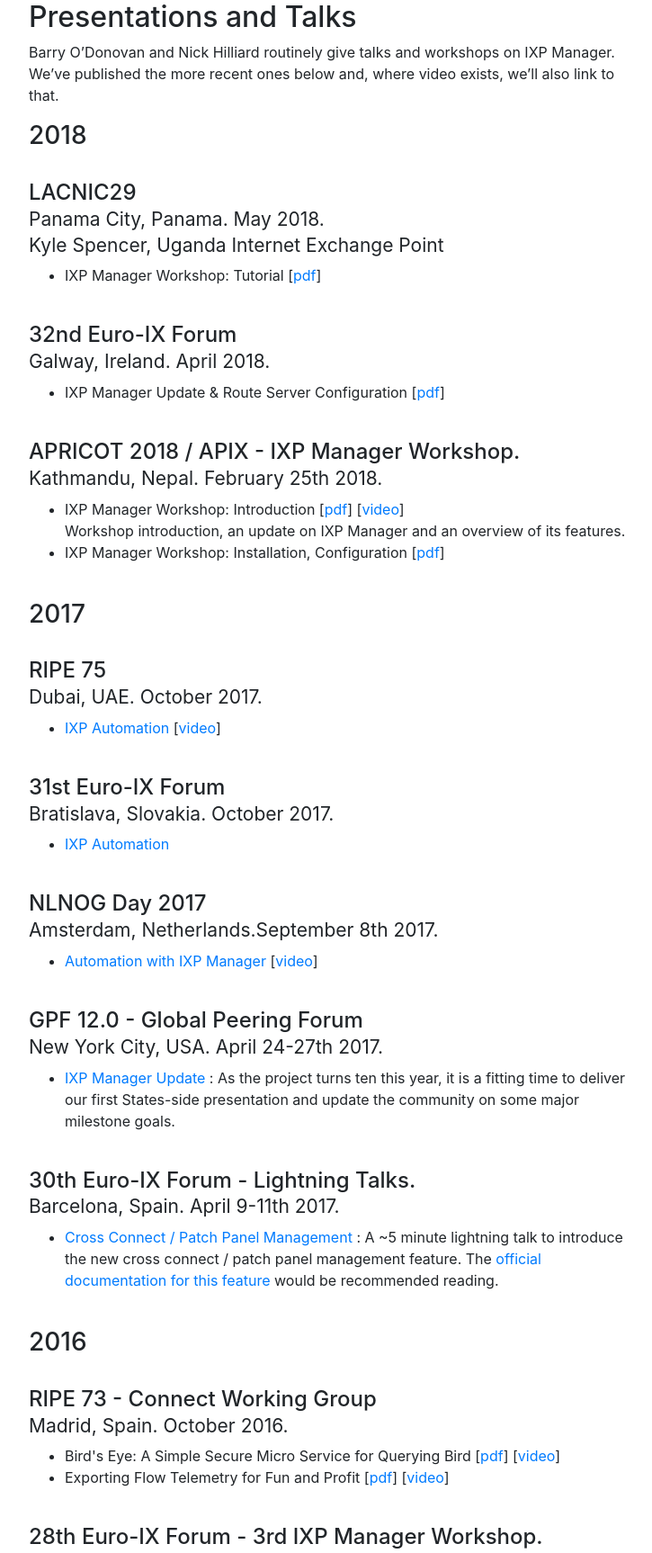
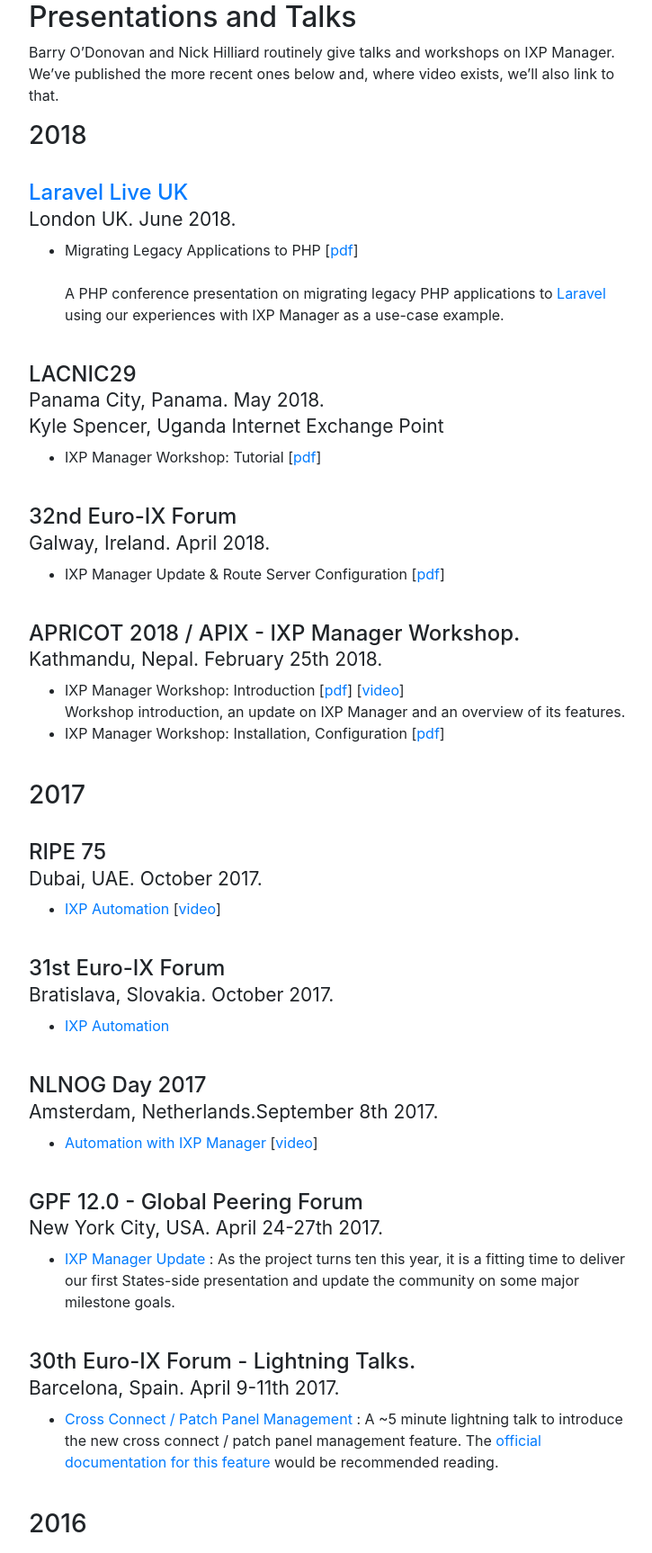
Before and after one commit to inex/ixp-manager-www, a PHP site: page /presentations in a window 1280 px wide. Shown: the part 144-1870 px from the top of the page at 90% size, without its empty margins (273-998 px from the left). Run offline with PHP 8.4, Linux system fonts and the light colour scheme; some libraries are stand-ins or nearby versions.

Commit message:
Add Laravel Live UK preso

```diff
--- a/public/presentations.php
+++ b/public/presentations.php
@@ -11,6 +11,22 @@
 </p>
 
 <h3>2018</h3>
+<br>
+
+<h4>
+    <a href="https://laravellive.uk/" target="_blank">Laravel Live UK</a><br />
+    <small>London UK. June 2018.</small><br />
+</h4>
+
+<ul>
+    <li>
+        Migrating Legacy Applications to PHP
+            [<a href="media/2018/201806-LaravelLiveUK.pdf">pdf</a>]<br><br>
+            A PHP conference presentation on migrating legacy PHP applications
+            to <a href="https://laravel.com/">Laravel</a> using our experiences
+            with IXP Manager as a use-case example.
+    </li>
+</ul>
 <br>
 
 <h4>
```
Also changed, not shown: 1 other file.
